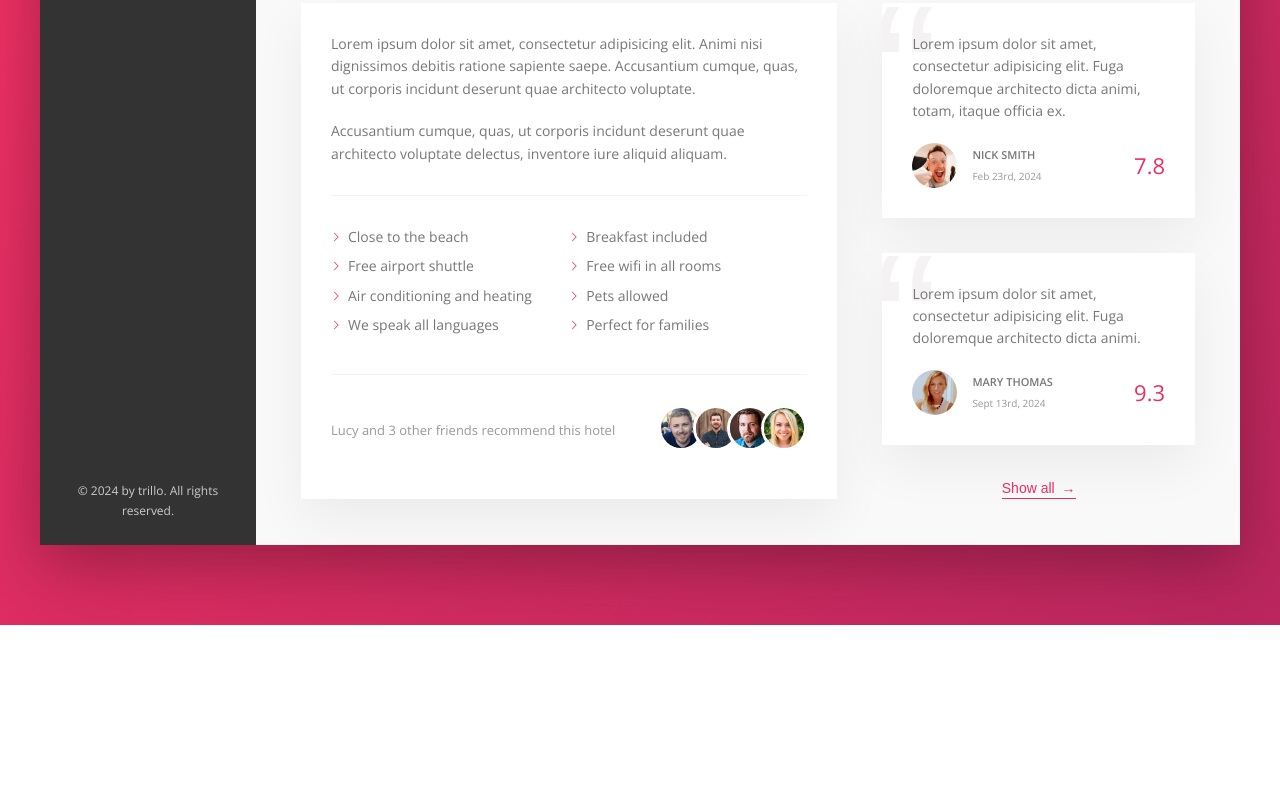
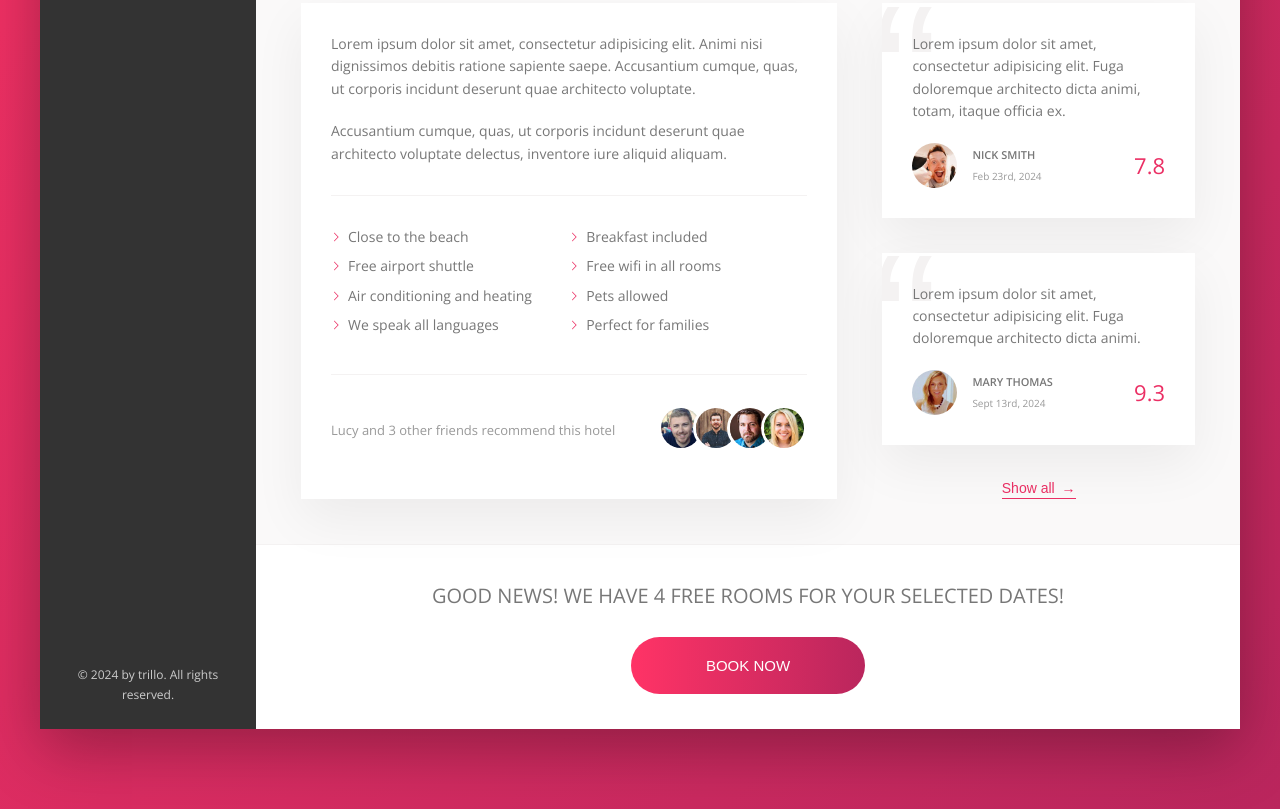
Before and after one commit to iivic17/trillo, a website: page index.html in a window 1280 px wide. Shown: the part 644-1453 px from the top of the page. Before the commit the page ends 1269 px from the top, so only its background shows below. Drawn offline with nearby package versions, Linux system fonts and the light colour scheme.

Commit message:
Complete the main panel footer section

```diff
--- a/index.html
+++ b/index.html
@@ -47,6 +47,7 @@
                 </div>
             </nav>
         </header>
+
         <div class="content">
             <nav class="sidebar">
                 <ul class="side-nav">
@@ -96,6 +97,7 @@
                     &copy; 2024 by trillo. All rights reserved.
                 </div>
             </nav>
+
             <main class="hotel-view">
                 <div class="gallery">
                     <figure class="gallery__item">
@@ -223,6 +225,16 @@
                         <button class="btn-inline">Show all <span>&rarr;</span></button>
                     </div>
                 </div>
+
+                <div class="cta">
+                    <h2 class="cta__book-now">
+                        Good news! We have 4 free rooms for your selected dates!
+                    </h2>
+                    <button class="btn">
+                        <span class="btn--visible">Book now</span>
+                        <span class="btn--invisible">Only 4 rooms left</span>
+                    </button>
+                </div>
             </main>
         </div>
     </div>
--- a/sass/_base.scss
+++ b/sass/_base.scss
@@ -13,7 +13,7 @@
     --color-grey-dark-3: #999;
 
     --shadow-dark: 0 2rem 6rem rgba(0, 0, 0, .3);
-    --shadow-light: 0 2rem 5rem rgba(0,0,0,.06);
+    --shadow-light: 0 2rem 5rem rgba(0, 0, 0, .06);
 
     --line: 1px solid var(--color-grey-light-2);
 }
@@ -43,4 +43,7 @@ body {
     background-size: cover;
     background-repeat: no-repeat;
     min-height: 100vh;
+    display: flex;
+    align-items: center;
+    justify-content: center;
 }
--- a/sass/_components.scss
+++ b/sass/_components.scss
@@ -404,3 +404,59 @@
         z-index: 1;
     }
 }
+
+.cta {
+    padding: 3.5rem 0;
+    text-align: center;
+
+    &__book-now {
+        font-size: 2rem;
+        font-weight: 300;
+        text-transform: uppercase;
+        margin-bottom: 2.5rem;
+    }
+}
+
+.btn {
+    font-size: 1.5rem;
+    border: none;
+    font-weight: 300;
+    text-transform: uppercase;
+    border-radius: 100px;
+    background-image: linear-gradient(to right, var(--color-primary-light), var(--color-primary-dark));
+    color: #fff;
+    position: relative;
+    overflow: hidden;
+    cursor: pointer;
+
+    & > * {
+        display: inline-block;
+        height: 100%;
+        width: 100%;
+        transition: all .2s;
+    }
+
+    &--visible {
+        padding: 2rem 7.5rem;
+    }
+
+    &--invisible {
+        position: absolute;
+        padding: 2rem 0;
+        left: 0;
+        top: -100%;
+    }
+
+    &:hover &--visible {
+        transform: translateY(100%);
+    }
+
+    &:hover &--invisible {
+        top: 0;
+    }
+
+    &:focus {
+        outline: none;
+        animation: pulsate 1s infinite;
+    }
+}
--- a/sass/_layout.scss
+++ b/sass/_layout.scss
@@ -3,7 +3,6 @@
     margin: 8rem auto;
     background-color: var(--color-grey-light-1);
     box-shadow: var(--shadow-dark);
-    min-height: 500px;
 }
 
 .header {
```
Also changed, not shown: css/style.css.
